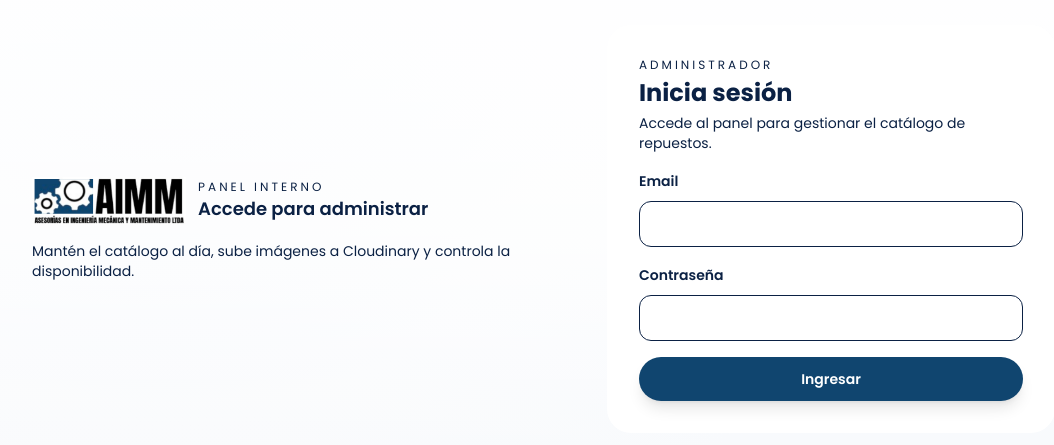
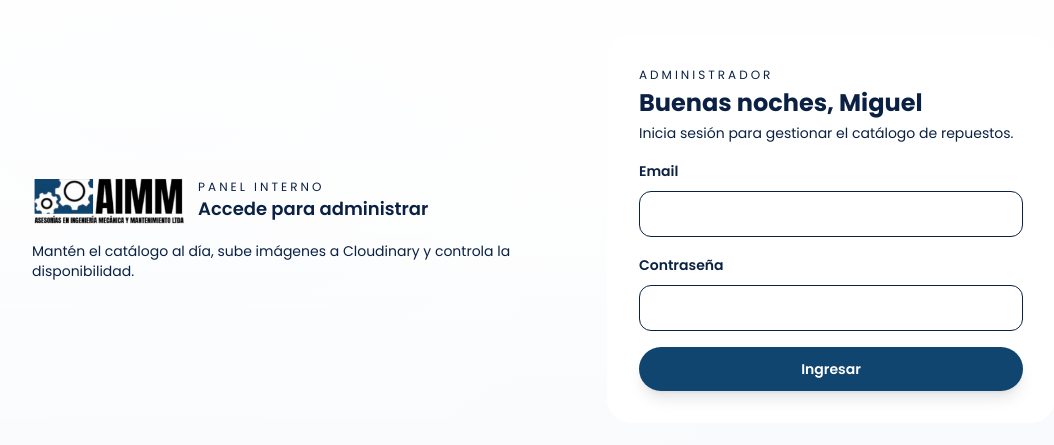
Before and after one commit to JonaDrar/AIMM-catalog, a Next.js app: page /admin/login in a window 1280 px wide. Shown: the part 171-616 px from the top of the page, without its empty margins (96-1150 px from the left). Built offline with nearby package versions, Linux system fonts and the light colour scheme; no server answers.

Commit message:
Add greeting message to LoginForm based on time of day

```diff
--- a/src/components/admin/LoginForm.tsx
+++ b/src/components/admin/LoginForm.tsx
@@ -10,6 +10,12 @@ export default function LoginForm() {
   const [password, setPassword] = useState("");
   const [error, setError] = useState("");
   const [loading, setLoading] = useState(false);
+  const greeting = (() => {
+    const hour = new Date().getHours();
+    if (hour >= 7 && hour <= 11) return "Buen día";
+    if (hour >= 12 && hour <= 19) return "Buenas tardes";
+    return "Buenas noches";
+  })();
 
   const handleSubmit = async (event: React.FormEvent) => {
     event.preventDefault();
@@ -40,10 +46,10 @@ export default function LoginForm() {
           Administrador
         </p>
         <h1 className="mt-1 text-2xl font-extrabold text-[--primary]">
-          Inicia sesión
+          {greeting}, Miguel
         </h1>
         <p className="mt-1 text-sm text-[--muted]">
-          Accede al panel para gestionar el catálogo de repuestos.
+          Inicia sesión para gestionar el catálogo de repuestos.
         </p>
       </div>
 
```
